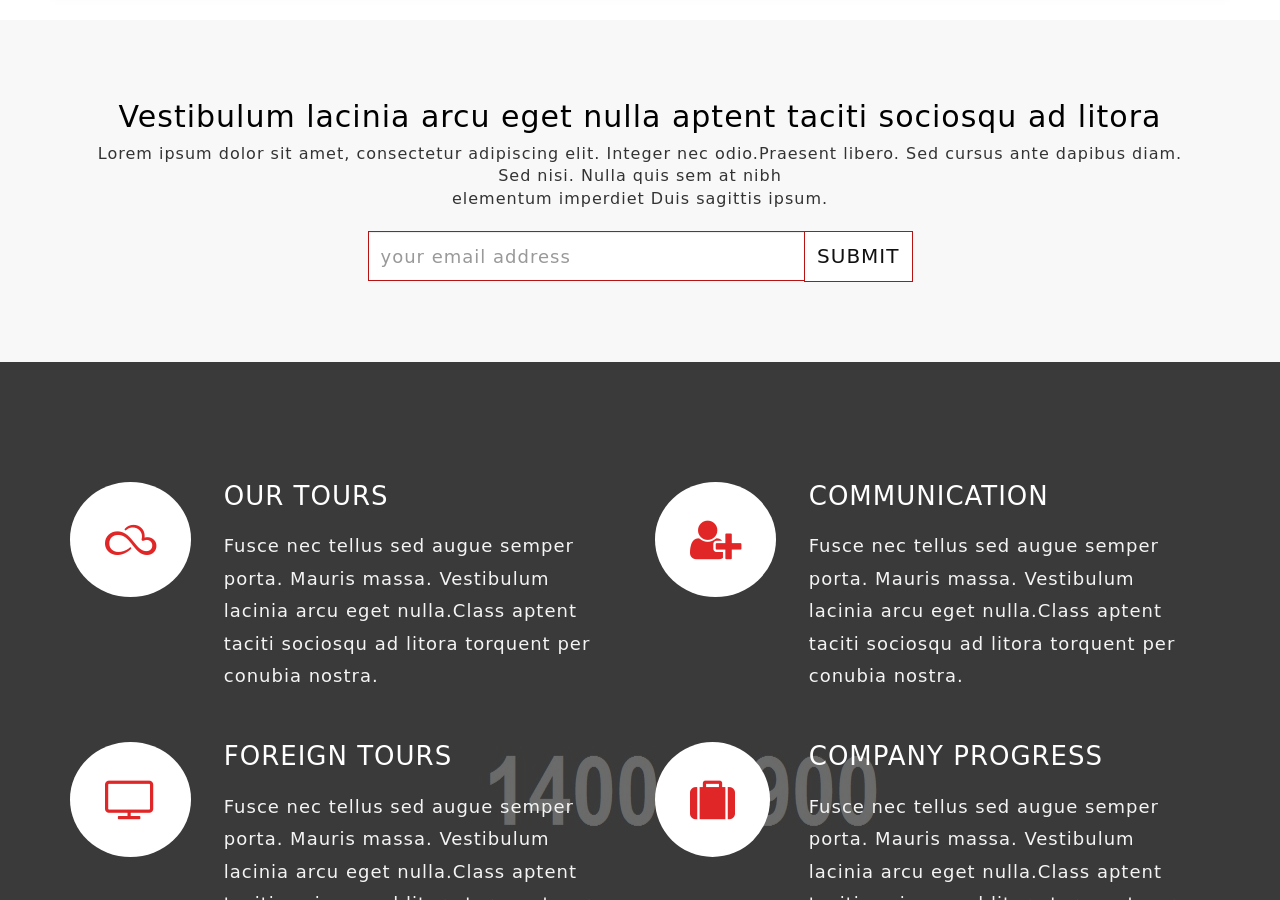
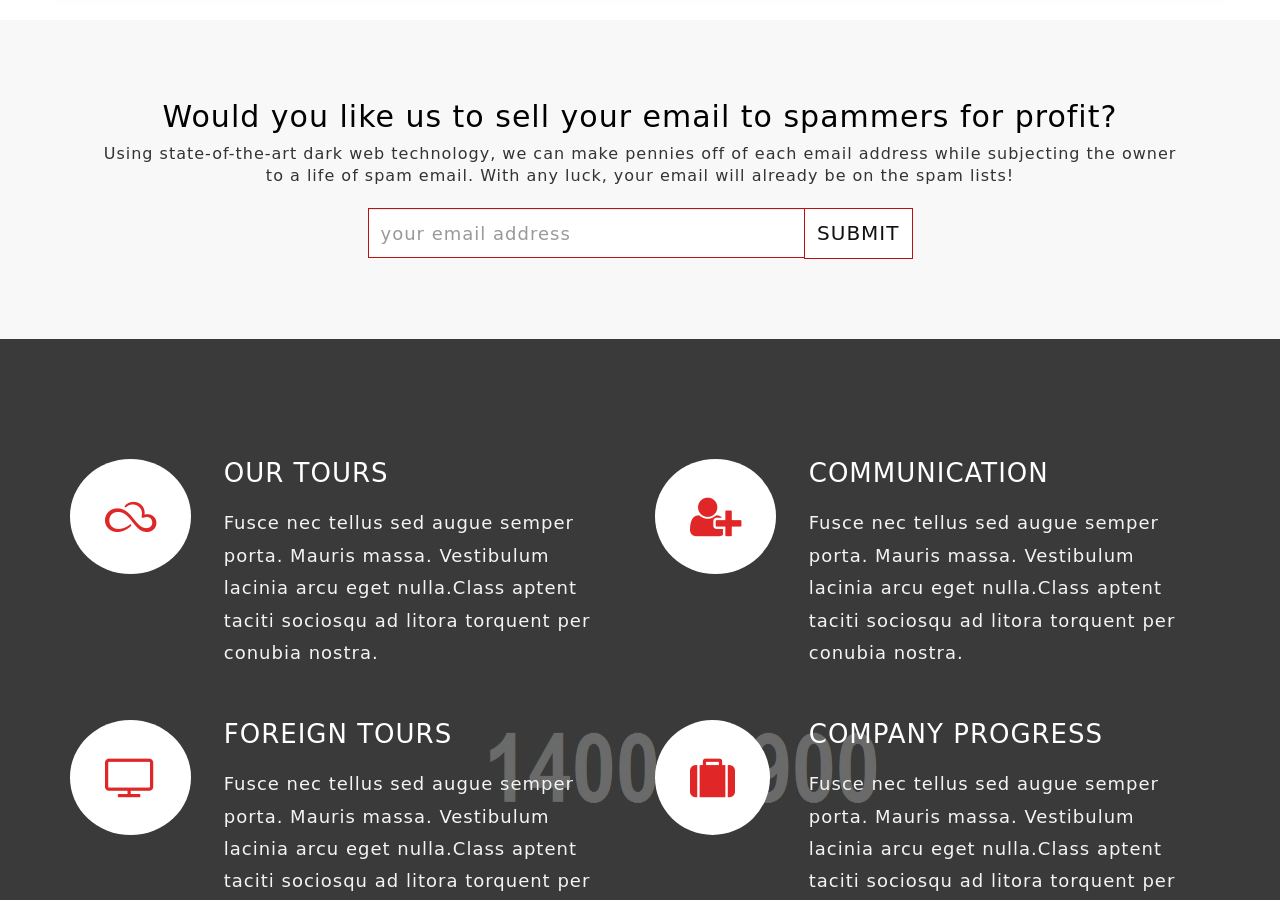
Before and after one commit to trbouwens/emptysetgallery, a plain HTML site: page collection.html in a window 1280 px wide. Shown: the part 4352-5252 px from the top of the page. Drawn offline with Linux system fonts and the light colour scheme; a web font is replaced by a local one.

Commit message:
Signup blurb

```diff
--- a/collection.html
+++ b/collection.html
@@ -331,8 +331,8 @@
  <div class="container">
   <div class="row">
    <div class="sign_up_box text-center clearfix">
-    <h2>  Vestibulum lacinia arcu eget nulla aptent taciti sociosqu ad litora </h2>
-	<p> Lorem ipsum dolor sit amet, consectetur adipiscing elit. Integer nec odio.Praesent libero. Sed cursus ante dapibus diam. Sed nisi. Nulla quis sem at nibh <br>elementum imperdiet Duis sagittis ipsum.</p>
+    <h2>  Would you like us to sell your email to spammers for profit? </h2>
+	<p> Using state-of-the-art dark web technology, we can make pennies off of each email address while subjecting the owner to a life of spam email.  With any luck, your email will already be on the spam lists!</p>
      <div class="input-group">
 		<input type="text" class="form-control" placeholder="your email address">
 		<span class="input-group-btn">
```
Also changed, not shown: contact.html (+2 -2 lines), detail.html (+2 -2 lines), exhibitions.html (+2 -2 lines), gallery.html (+2 -2 lines), index.html (+2 -2 lines).
